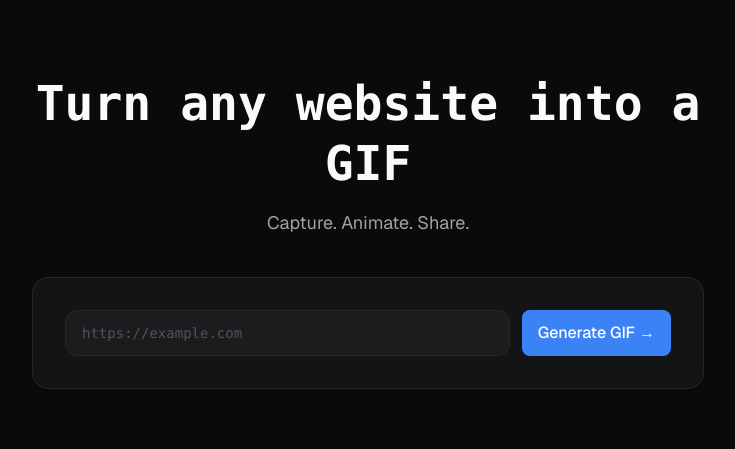
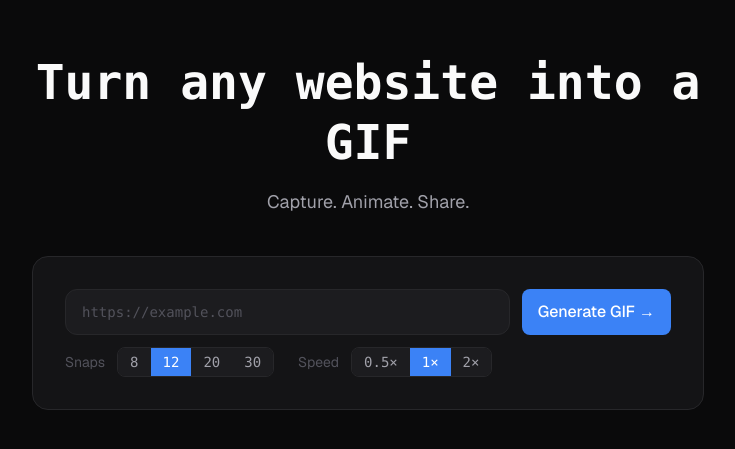
Before and after one commit to mdabhnx/web2gif, a Next.js app: page / in a window 1280 px wide. Shown: the part 169-618 px from the top of the page, without its empty margins (272-1007 px from the left). Built offline with nearby package versions, Linux system fonts and the light colour scheme.

Commit message:
feat: introduce user-configurable GIF generation options for speed and frame count.

```diff
--- a/src/app/api/generate/route.ts
+++ b/src/app/api/generate/route.ts
@@ -22,7 +22,7 @@ export async function POST(req: NextRequest) {
   }
 
   // 3. Parse body
-  let body: { url?: string; options?: { preset?: GifPreset } }
+  let body: { url?: string; options?: { preset?: GifPreset; speed?: number; frames?: number } }
   try {
     body = await req.json()
   } catch {
@@ -43,7 +43,12 @@ export async function POST(req: NextRequest) {
 
   // 5. Resolve options
   const preset = (body.options?.preset ?? 'standard') as GifPreset
-  const options = PRESETS[preset] ?? PRESETS.standard
+  const base = PRESETS[preset] ?? PRESETS.standard
+  const speedMultiplier = Math.max(0.25, Math.min(4, body.options?.speed ?? 1))
+  const frames = body.options?.frames != null
+    ? Math.max(4, Math.min(60, Math.round(body.options.frames)))
+    : base.frames
+  const options = { ...base, fps: Math.round(base.fps * speedMultiplier), frames }
 
   // 6. Create DB record (status=PENDING — worker polls and picks up)
   const jobId = uuidv4()
--- a/src/app/page.tsx
+++ b/src/app/page.tsx
@@ -2,7 +2,7 @@
 
 import { useState } from 'react'
 import { AnimatePresence, motion } from 'framer-motion'
-import UrlForm from '@/components/UrlForm'
+import UrlForm, { type SpeedOption, type FrameCount } from '@/components/UrlForm'
 import JobStatus from '@/components/JobStatus'
 import GifResult from '@/components/GifResult'
 import type { GifMeta } from '@/types/job'
@@ -24,13 +24,13 @@ const fadeUp = {
 export default function Home() {
   const [state, setState] = useState<AppState>({ phase: 'idle' })
 
-  async function handleSubmit(url: string) {
+  async function handleSubmit(url: string, speed: SpeedOption, frames: FrameCount) {
     setState({ phase: 'submitting' })
     try {
       const res = await fetch('/api/generate', {
         method: 'POST',
         headers: { 'Content-Type': 'application/json' },
-        body: JSON.stringify({ url }),
+        body: JSON.stringify({ url, options: { speed, frames } }),
       })
       const data = await res.json()
       if (!res.ok) {
@@ -86,11 +86,12 @@ export default function Home() {
           transition={{ duration: 0.4, delay: 0.2, ease: [0.4, 0, 0.2, 1] }}
         >
           <AnimatePresence mode="wait">
-            {(state.phase === 'idle' || state.phase === 'error') && (
+            {(state.phase === 'idle' || state.phase === 'error' || state.phase === 'submitting') && (
               <motion.div key="form" {...fadeUp} className="space-y-4">
                 <UrlForm
                   onSubmit={handleSubmit}
-                  disabled={false}
+                  disabled={state.phase === 'submitting'}
+                  loading={state.phase === 'submitting'}
                 />
                 {state.phase === 'error' && (
                   <p className="text-sm text-[var(--error)]">{state.message}</p>
@@ -98,11 +99,7 @@ export default function Home() {
               </motion.div>
             )}
 
-            {state.phase === 'submitting' && (
-              <motion.div key="submitting" {...fadeUp} className="flex justify-center py-8">
-                <span className="inline-block w-8 h-8 rounded-full border-2 border-[var(--accent-primary)]/30 border-t-[var(--accent-primary)] animate-spin" />
-              </motion.div>
-            )}
+
 
             {state.phase === 'polling' && (
               <motion.div key="polling" {...fadeUp}>
--- a/src/components/UrlForm.tsx
+++ b/src/components/UrlForm.tsx
@@ -5,14 +5,28 @@ import { motion } from 'framer-motion'
 import Input from '@/components/ui/Input'
 import Button from '@/components/ui/Button'
 
-interface UrlFormProps {
-  onSubmit: (url: string) => void
-  disabled: boolean
+export type SpeedOption = 0.5 | 1 | 2
+export type FrameCount = 8 | 12 | 20 | 30
+
+const SPEED_LABELS: Record<SpeedOption, string> = {
+  0.5: '0.5×',
+  1: '1×',
+  2: '2×',
 }
 
-export default function UrlForm({ onSubmit, disabled }: UrlFormProps) {
+const FRAME_OPTIONS: FrameCount[] = [8, 12, 20, 30]
+
+interface UrlFormProps {
+  onSubmit: (url: string, speed: SpeedOption, frames: FrameCount) => void
+  disabled: boolean
+  loading?: boolean
+}
+
+export default function UrlForm({ onSubmit, disabled, loading }: UrlFormProps) {
   const [url, setUrl] = useState('')
   const [error, setError] = useState('')
+  const [speed, setSpeed] = useState<SpeedOption>(1)
+  const [frames, setFrames] = useState<FrameCount>(12)
 
   function handleSubmit(e: React.FormEvent) {
     e.preventDefault()
@@ -36,17 +50,18 @@ export default function UrlForm({ onSubmit, disabled }: UrlFormProps) {
       return
     }
 
-    onSubmit(finalUrl)
+    onSubmit(finalUrl, speed, frames)
   }
 
   return (
     <motion.form
       onSubmit={handleSubmit}
-      className="w-full flex flex-col sm:flex-row gap-3"
+      className="w-full flex flex-col gap-3"
       initial={{ y: 20, opacity: 0 }}
       animate={{ y: 0, opacity: 1 }}
       transition={{ duration: 0.4, ease: [0.4, 0, 0.2, 1] }}
     >
+      <div className="flex flex-col sm:flex-row gap-3">
         <div className="flex-1">
           <Input
             type="text"
@@ -54,17 +69,67 @@ export default function UrlForm({ onSubmit, disabled }: UrlFormProps) {
             value={url}
             onChange={(e) => setUrl(e.target.value)}
             error={error}
-          disabled={disabled}
+            disabled={disabled || loading}
           />
         </div>
         <Button
           type="submit"
           variant="primary"
-        disabled={disabled}
+          disabled={disabled || loading}
+          loading={loading}
           className="whitespace-nowrap"
         >
           Generate GIF →
         </Button>
+      </div>
+
+      <div className="flex flex-wrap items-center gap-x-6 gap-y-2">
+        {/* Frames control */}
+        <div className="flex items-center gap-3">
+          <span className="text-sm text-[var(--text-muted)]">Snaps</span>
+          <div className="flex rounded-lg overflow-hidden border border-[var(--border-subtle)]">
+            {FRAME_OPTIONS.map((f) => (
+              <button
+                key={f}
+                type="button"
+                onClick={() => setFrames(f)}
+                disabled={disabled || loading}
+                className={[
+                  'px-3 py-1 text-sm font-mono transition-colors duration-150',
+                  f === frames
+                    ? 'bg-[var(--accent-primary)] text-white'
+                    : 'bg-[var(--bg-elevated)] text-[var(--text-secondary)] hover:text-[var(--text-primary)]',
+                ].join(' ')}
+              >
+                {f}
+              </button>
+            ))}
+          </div>
+        </div>
+
+        {/* Speed control */}
+        <div className="flex items-center gap-3">
+          <span className="text-sm text-[var(--text-muted)]">Speed</span>
+          <div className="flex rounded-lg overflow-hidden border border-[var(--border-subtle)]">
+            {([0.5, 1, 2] as SpeedOption[]).map((s) => (
+              <button
+                key={s}
+                type="button"
+                onClick={() => setSpeed(s)}
+                disabled={disabled || loading}
+                className={[
+                  'px-3 py-1 text-sm font-mono transition-colors duration-150',
+                  s === speed
+                    ? 'bg-[var(--accent-primary)] text-white'
+                    : 'bg-[var(--bg-elevated)] text-[var(--text-secondary)] hover:text-[var(--text-primary)]',
+                ].join(' ')}
+              >
+                {SPEED_LABELS[s]}
+              </button>
+            ))}
+          </div>
+        </div>
+      </div>
     </motion.form>
   )
 }
--- a/src/types/job.ts
+++ b/src/types/job.ts
@@ -22,13 +22,14 @@ export interface JobOptions {
   fps: number
   duration: number
   quality: number
+  frames: number
 }
 
 export type GifPreset = 'thumbnail' | 'standard' | 'high' | 'mobile'
 
 export const PRESETS: Record<GifPreset, JobOptions> = {
-  thumbnail: { width: 480, height: 300, fps: 4, duration: 2, quality: 70 },
-  standard:  { width: 800, height: 500, fps: 6, duration: 3, quality: 80 },
-  high:      { width: 1200, height: 750, fps: 8, duration: 3, quality: 90 },
-  mobile:    { width: 375, height: 667, fps: 5, duration: 3, quality: 75 },
+  thumbnail: { width: 480, height: 300, fps: 4, duration: 2, quality: 70, frames: 8 },
+  standard:  { width: 800, height: 500, fps: 6, duration: 3, quality: 80, frames: 12 },
+  high:      { width: 1200, height: 750, fps: 8, duration: 3, quality: 90, frames: 15 },
+  mobile:    { width: 375, height: 667, fps: 5, duration: 3, quality: 75, frames: 10 },
 }
--- a/worker/screenshot.ts
+++ b/worker/screenshot.ts
@@ -59,7 +59,7 @@ async function waitForPageReady(page: Page): Promise<void> {
 
 export async function captureScreenshots(
   url: string,
-  options: { width: number; height: number; fps: number; duration: number },
+  options: { width: number; height: number; fps: number; duration: number; frames: number },
   tempDir: string
 ): Promise<string[]> {
   const browser = await chromium.launch({
@@ -102,7 +102,7 @@ export async function captureScreenshots(
     })
 
     const maxScroll = Math.max(0, fullHeight - options.height)
-    const totalFrames = options.fps * options.duration
+    const totalFrames = options.frames
     const scrollStep = totalFrames > 1 ? maxScroll / (totalFrames - 1) : 0
     const framePaths: string[] = []
 
```
Lines whose indentation alone changed are shown as unchanged.
